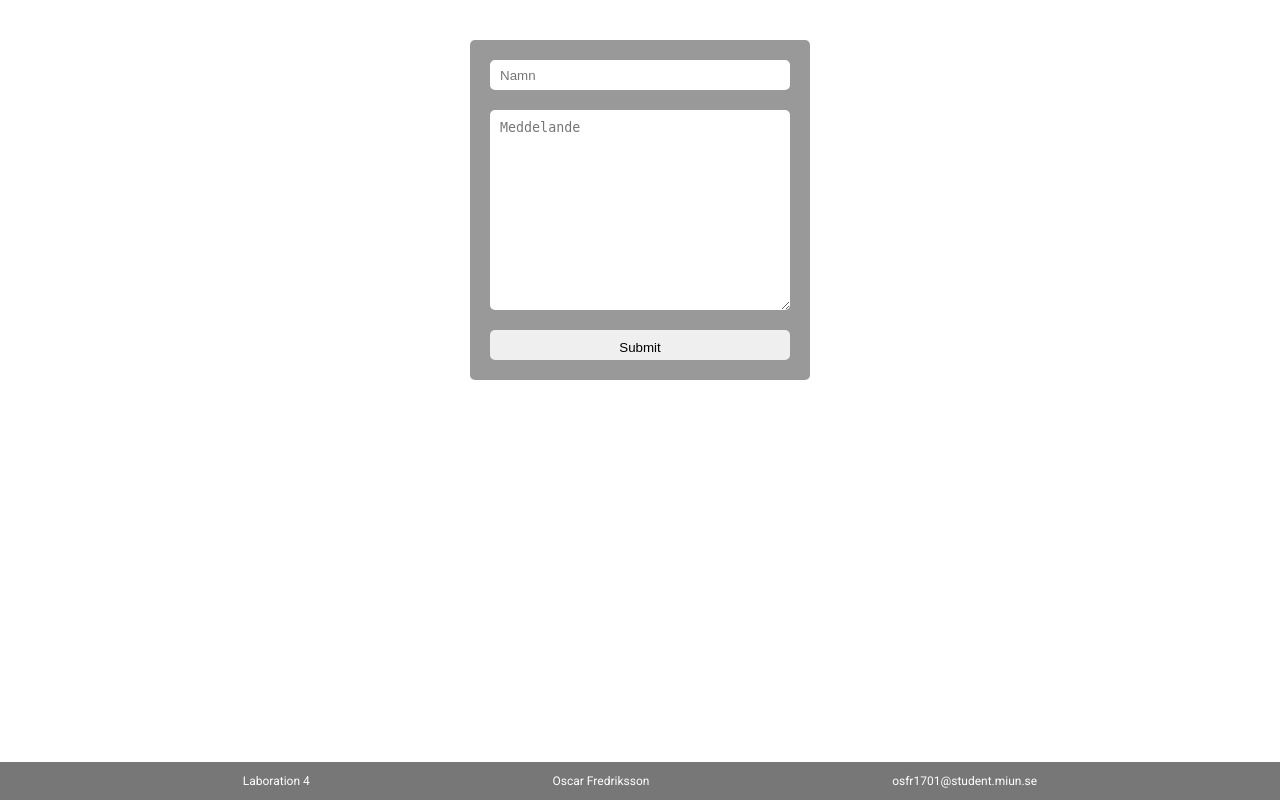
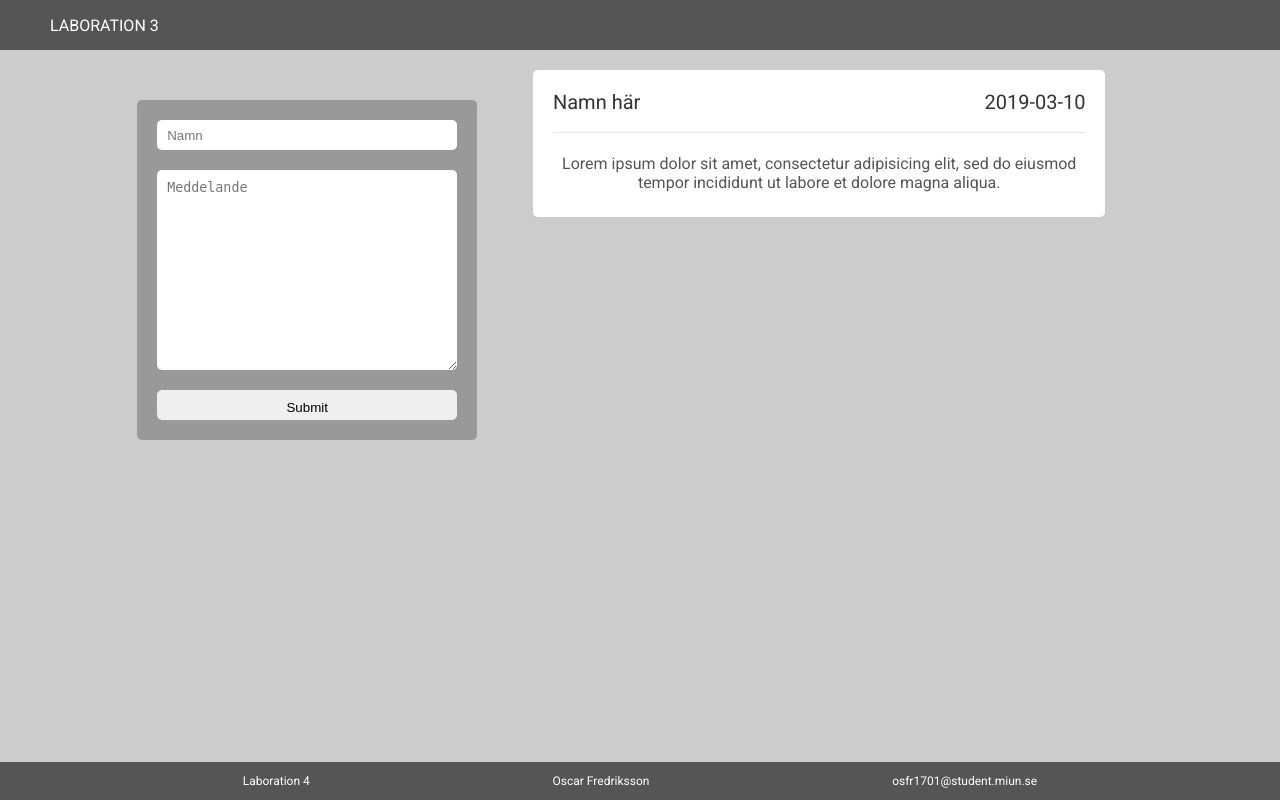
Before and after one commit to OscarFredriksson/DT100G, a PHP site: page / in a window 1280 px wide. Run offline with PHP 8.4, Linux system fonts and the light colour scheme.

Commit message:
en bit framåt

```diff
--- a/Labb4/css/style.css
+++ b/Labb4/css/style.css
@@ -1,6 +1,72 @@
+:root   /*Variabler för färger */
+{
+    --accent-color: #4ABDAC;
+    --light-background-color: #CCC;
+    --header-color: #555;
+}
+
 html, body
 {
     font-family: 'Roboto';
+    margin: 0;
+    padding: 0;
+    background-color: var(--light-background-color);
+}
+
+header
+{
+    display: flex;  /*Använder flexbox för att centrera titeln vertikalt*/
+    align-items: center;
+    background-color: var(--header-color);
+    height: 50px;
+    width: 100%;
+    position: fixed;
+    top: 0;
+    font-family: 'Roboto';
+}
+
+.header-title
+{
+    color: white;
+    margin: 0;
+    margin-left: 50px;
+    padding: 0;
+}
+
+footer
+{
+    display: flex;
+    justify-content: space-evenly;
+    position: fixed;
+    bottom: 0;
+    right: 0;
+    left: 0;
+    background-color: var(--header-color);
+}
+
+footer p
+{
+    font-size: 12px;
+    color: white;
+}
+
+.content
+{
+    margin: auto;
+    width: 80%;
+    display: flex;
+    min-height: 100%;
+}
+
+.left-column
+{
+    flex: 35%;
+    /*background-color: white;*/
+}
+
+.right-column
+{
+    flex: 65%;
 }
 
 .entry
@@ -10,8 +76,8 @@ html, body
     background-color: #999;
     border-radius: 5px;
     margin: auto;
-    margin-top: 40px;
     padding: 20px;
+    margin-top: 100px;
     list-style-type: none;
     display: flex;
     flex-direction: column;
@@ -58,19 +124,61 @@ html, body
     box-sizing: border-box;
 }
 
-footer
+.box-list
 {
-    display: flex;
-    justify-content: space-evenly;
-    position: fixed;
-    bottom: 0;
-    right: 0;
-    left: 0;
-    background-color: #777;
+    list-style-type: none;
+    margin: 0;
+    padding: 0;
+    padding-top: 50px;
+    padding-bottom: 60px;
+    flex-grow: 1;
 }
 
-footer p
+.flat-box
 {
-    font-size: 12px;
-    color: white;
+    background-color: white;
+    margin: auto;
+    width: 80%;
+    max-width: 750px;
+    margin-top: 20px;
+    border-radius: 5px;
+    padding: 20px;
 }
+
+.flat-box .upper-text
+{
+    width: 100%;
+    padding: 0;
+    margin: 0;
+    display: flex;
+    flex-direction: row;
+    justify-content: space-between;
+}
+
+.flat-box .upper-text p
+{
+    color: #333;
+    font-size: 20px;
+    margin: 0;
+    padding: 0;
+    margin-bottom: 10px;
+}
+
+.flat-box hr
+{
+    border: 0;
+    height: 0;
+    border-top: 1px solid rgba(0, 0, 0, 0.1);
+    border-bottom: 1px solid rgba(255, 255, 255, 0.3);
+}
+
+.flat-box .lower-text
+{
+    color: #555;
+    text-align: center;
+    font-weight: 200;
+    font-size: 16px;
+    margin: 0;
+    padding: 5px;
+    margin-top: 15px;
+}
--- /dev/null
+++ b/Labb4/includes/header.php
@@ -0,0 +1,5 @@
+<header>
+
+    <p class="header-title"> LABORATION 3 </p>
+
+</header>
--- a/Labb4/index.php
+++ b/Labb4/index.php
@@ -14,6 +14,13 @@
     </head>
 
     <body>
+        <?php
+            include "includes/header.php";
+        ?>
+
+        <div class="content">
+
+            <div class="left-column">
                 <form method="post">
                     <ul class="entry" >
                         <li>
@@ -28,6 +35,26 @@
                             <input type="submit" name="Skicka">
                         </li>
                 </form>
+            </div>
+
+            <div class="right-column">
+                <ul class="box-list">   <!-- Lista för info-boxarna -->
+                    <li class="flat-box">   <!-- En info-box med en övre och en undre text -->
+                        <div class="upper-text">
+                            <p> Namn här</p>
+                            <p> 2019-03-10 </p>
+                        </div>
+                        <hr>    <!-- En delningslinje -->
+                        <p class="lower-text"> Lorem ipsum dolor sit amet, consectetur adipisicing elit, sed do eiusmod tempor incididunt ut labore et dolore magna aliqua. </p>
+                    </li>
+
+                    <?php
+                        fill_list();
+                    ?>
+                </ul>
+            </div>
+
+        </div>
 
         <?php
             if(!empty($_POST))
@@ -35,7 +62,7 @@
                 add_entry($_POST["name"], $_POST["message"]);
             }
 
-            include "includes/footer.php"
+            include "includes/footer.php";
         ?>
 
 
```
Also changed, not shown: Labb4/require/process.php (+35 -1 lines). Lines whose indentation alone changed are shown as unchanged.
